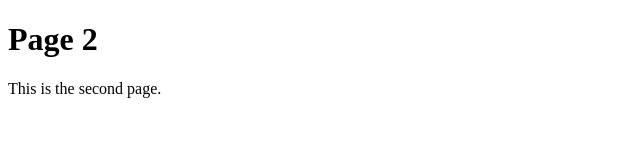
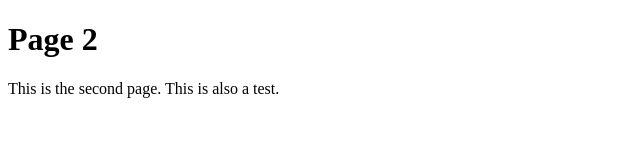
Before and after one commit to RyanBurns77/RyanBurns77.github.io, a plain HTML site: page page_2.html in a window 1280 px wide. Shown: the whole page, without its empty margins (0-640 px from the left). Drawn offline with Linux system fonts and the light colour scheme.

Commit message:
Testing making changes.

```diff
--- a/page_2.html
+++ b/page_2.html
@@ -2,6 +2,6 @@
 <html>
 <body>
 <h1>Page 2</h1>
-<p>This is the second page.</p>
+<p>This is the second page. This is also a test.</p>
 </body>
 </html>
```
Also changed, not shown: home_page.html (line endings or trailing spaces).
